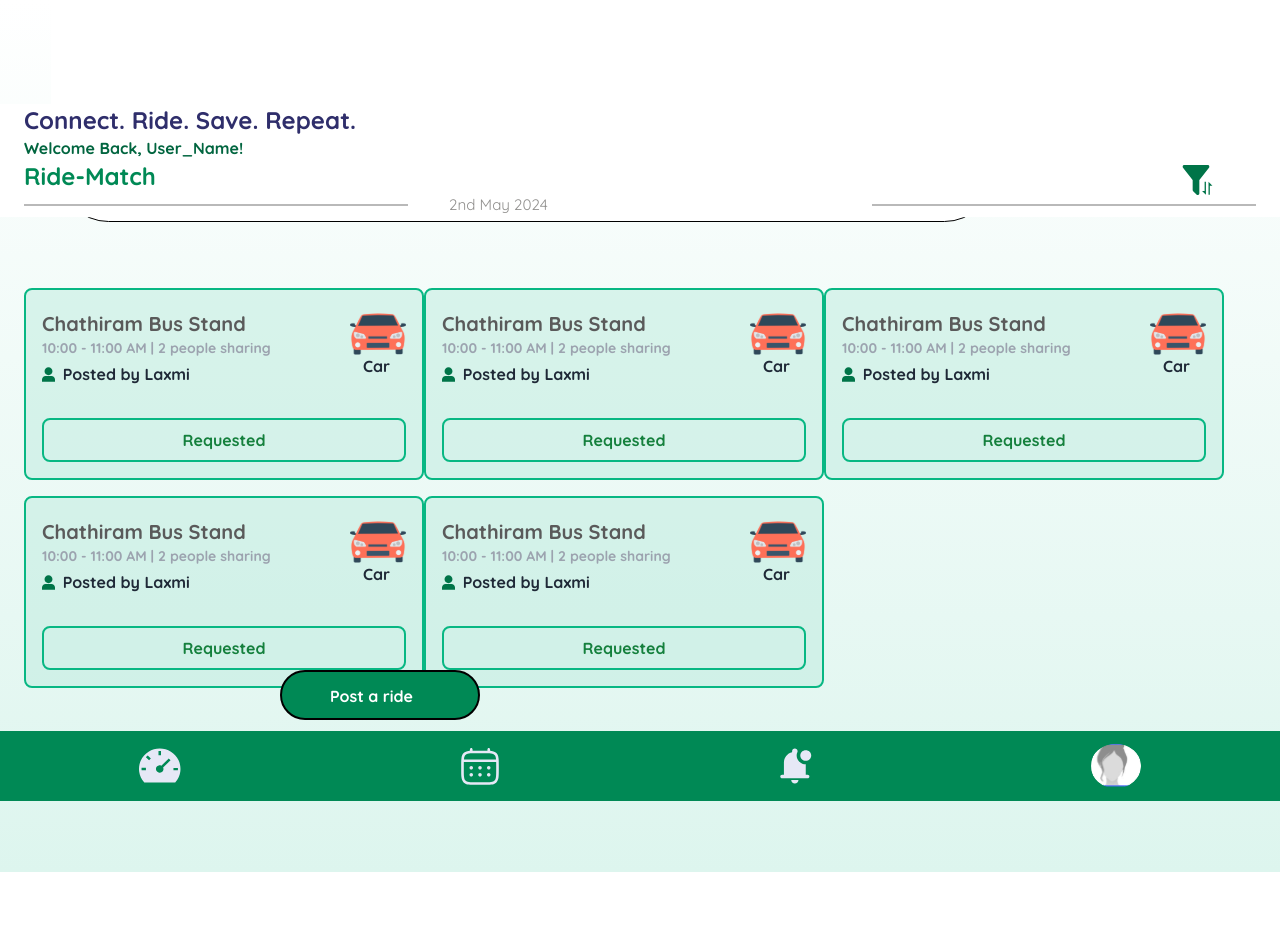
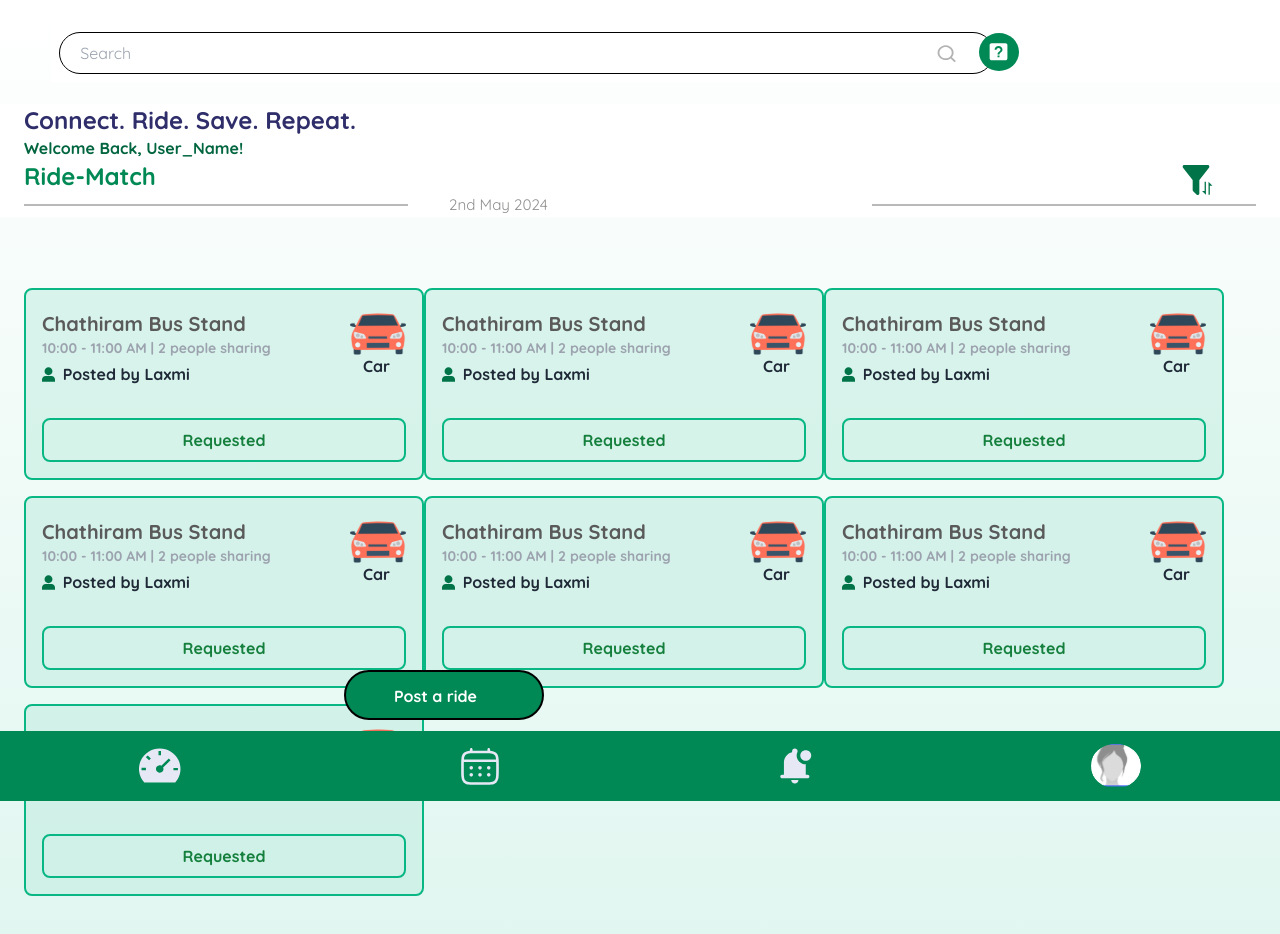
Before and after one commit to technical-council-nitt/ridenitt-frontend, a React (Vite) app: page / in a window 1280 px wide. Shown: the top 934 px of the page. Before the commit the page ends 872 px from the top, so only its background shows below. Built offline with nearby package versions, Linux system fonts and the light colour scheme.

Commit message:
updated header

```diff
--- a/src/Components/Header.tsx
+++ b/src/Components/Header.tsx
@@ -1,10 +1,10 @@
 const Header: React.FC = () => {
     return (
-        <header className="header h-[20vh] w-[100vw] fixed left-[4vw] z-10 bg-white pt-[9vw]">
-            <div className="input relative rounded-[50px] p-2">
-                <input type="text" placeholder="Search" className="border-[1px] border-black w-[73vw] h-[20%] rounded-[50px] p-[3vw] text-[2vh] mr-[-3vw]" />
-                <img src="search-glass.svg" className="absolute inline right-[15%] top-[30%] h-[35%] w-[35%]"></img>
-                <img src="faq.svg" className="h-[4.5vh] w-[4.5vh] relative inline ml-[20px] "></img>
+        <header className="header min-h-min w-[100vw] fixed left-[4vw] z-10 bg-white pt-6">
+            <div className="input relative rounded-[50px] p-2 flex">
+                <input type="text" placeholder="Search" className="border-[1px] border-black w-[73vw] h-[40px] rounded-[50px] p-[20px] text-[2vh] mr-[-3vw]" />
+                <img src="search-glass.svg" className="h-6 w-6 mt-2.5 -ml-5"></img>
+                <img src="faq.svg" className="h-10 w-10 ml-5"></img>
             </div>
         </header>
     );
--- a/src/Pages/Availablerides.tsx
+++ b/src/Pages/Availablerides.tsx
@@ -8,7 +8,7 @@ export const AvailableRidesComponent: React.FC = () => {
 
 
     return (
-        <div className="page bg-gradient-to-b from-[#FFFFFF] to-[#C1EDE08C] min-h-min w-[100vw] relative [@media(min-height:900px)]:h-min overflow-y-scroll">
+        <div className="page bg-gradient-to-b from-[#FFFFFF] to-[#C1EDE08C] min-h-max w-[100vw] relative [@media(min-height:900px)]:h-min overflow-y-scroll">
             <Header />
             <section className="fixed z-20 top-[13vh] p-6 pt-0 pb-0 bg-white w-[100vw]">
                 <p className="connect text-2xl text-[#2F2E6B] font-Quicksand text-left font-[600]">Connect. Ride. Save. Repeat.</p>
@@ -21,7 +21,7 @@ export const AvailableRidesComponent: React.FC = () => {
                     <p className="rightbar border-[1px] border-[#B9B9B9] w-[30vw] absolute top-[50%] right-[0%]"></p>
                 </div>
             </section>
-            <main className="feed relative w-[100vw] flex flex-wrap p-6 pt-2 gap-y-4 top-[35vh] [@media(min-height:900px)]:top-[25vh] mb-[55vh]">
+            <main className="feed relative w-[100vw] flex flex-wrap p-6 pt-2 gap-y-4 top-[35vh] [@media(min-height:900px)]:top-[25vh] mb-[52vh] [@media(min-height:900px)]:mb-[39vh]">
                 <section className="border-2 border-[#08B783] rounded-lg p-4 bg-[#C1EDE08C] w-[400px]">
                     <div className="flex items-center justify-between">
                         <div>
@@ -152,7 +152,59 @@ export const AvailableRidesComponent: React.FC = () => {
                         </button>
                     </div>
                 </section>
-                <section className="unable_to_find ml-[20vw] fixed bottom-[80px]">
+                <section className="border-2 border-[#08B783] rounded-lg p-4 bg-[#C1EDE08C] w-[400px]">
+                    <div className="flex items-center justify-between">
+                        <div>
+                            <h2 className="text-xl font-semibold text-[#5A5A5A]">Chathiram Bus Stand</h2>
+                            <p className="text-sm text-gray-400 font-semibold">10:00 - 11:00 AM | 2 people sharing</p>
+                        </div>
+                        <div>
+                            <img src="car.svg" alt="Car" className="w-14 h-14" />
+                        </div>
+                    </div>
+
+                    <div className="flex items-center">
+                        <span><img src="profile.svg" className="h-[15px] mr-2"></img></span>
+                        <p className="font-semibold text-gray-800">Posted by Laxmi</p>
+                    </div>
+
+                    <div className="flex justify-end mr-4 -mt-8">
+                        <span className="text-gray-800 font-semibold">Car</span>
+                    </div>
+
+                    <div className="mt-10">
+                        <button className="w-full py-2 text-green-700 font-semibold rounded-lg border-2 border-[#08B783]">
+                            Requested
+                        </button>
+                    </div>
+                </section>
+                <section className="border-2 border-[#08B783] rounded-lg p-4 bg-[#C1EDE08C] w-[400px]">
+                    <div className="flex items-center justify-between">
+                        <div>
+                            <h2 className="text-xl font-semibold text-[#5A5A5A]">Chathiram Bus Stand</h2>
+                            <p className="text-sm text-gray-400 font-semibold">10:00 - 11:00 AM | 2 people sharing</p>
+                        </div>
+                        <div>
+                            <img src="car.svg" alt="Car" className="w-14 h-14" />
+                        </div>
+                    </div>
+
+                    <div className="flex items-center">
+                        <span><img src="profile.svg" className="h-[15px] mr-2"></img></span>
+                        <p className="font-semibold text-gray-800">Posted by Laxmi</p>
+                    </div>
+
+                    <div className="flex justify-end mr-4 -mt-8">
+                        <span className="text-gray-800 font-semibold">Car</span>
+                    </div>
+
+                    <div className="mt-10">
+                        <button className="w-full py-2 text-green-700 font-semibold rounded-lg border-2 border-[#08B783]">
+                            Requested
+                        </button>
+                    </div>
+                </section>
+                <section className="unable_to_find ml-[25%] fixed bottom-[80px]">
                     <div className="postridebutton left-[15%] mt-[10px] bg-[#008955] border-2 h-[50px] w-[200px] border-[#000000] rounded-[90px]">
                         <div className="postridetext  text-[#FFFFFF] font-Quicksand font-[700] text-md pt-3 pl-12">Post a ride</div>
                     </div>
```
